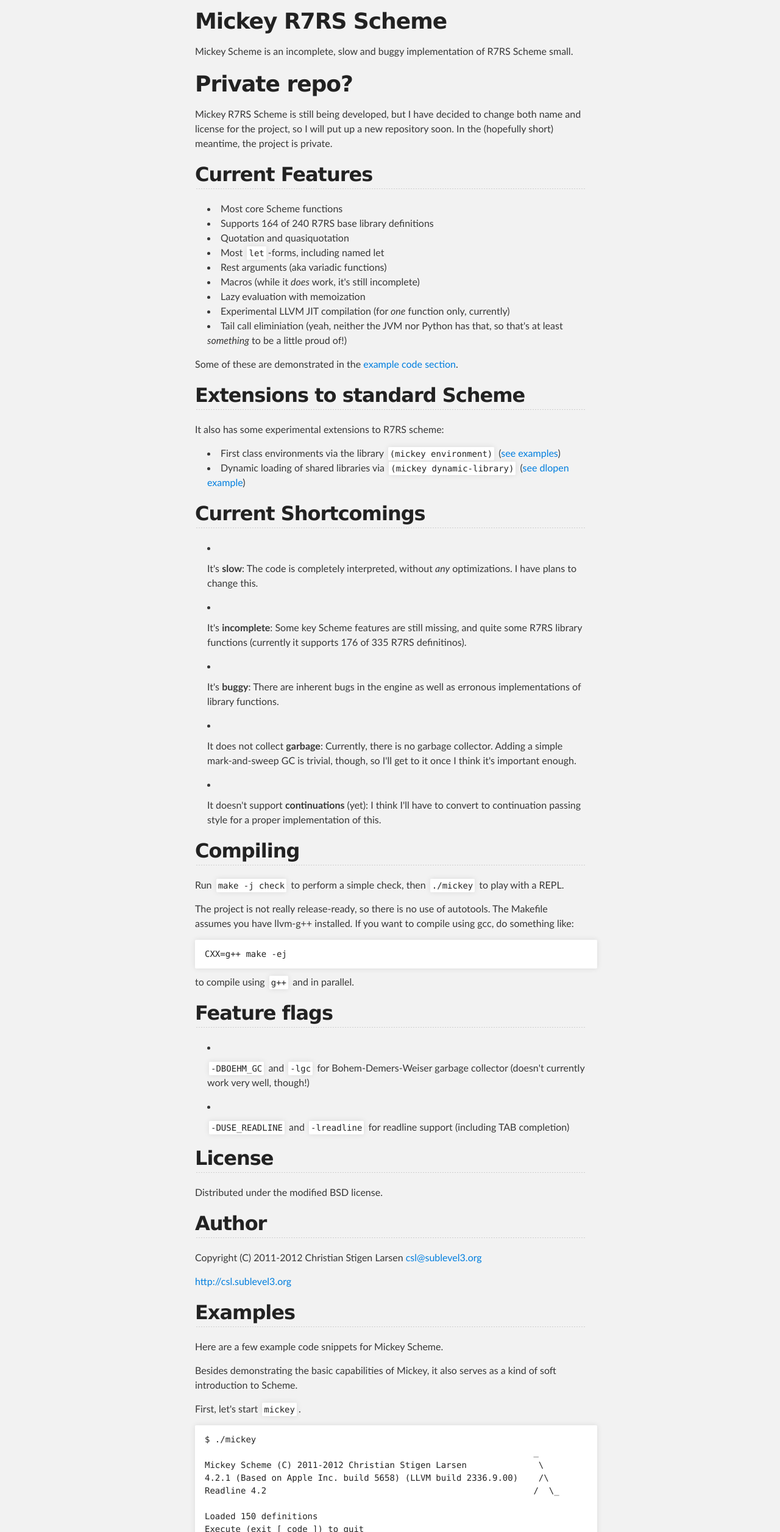
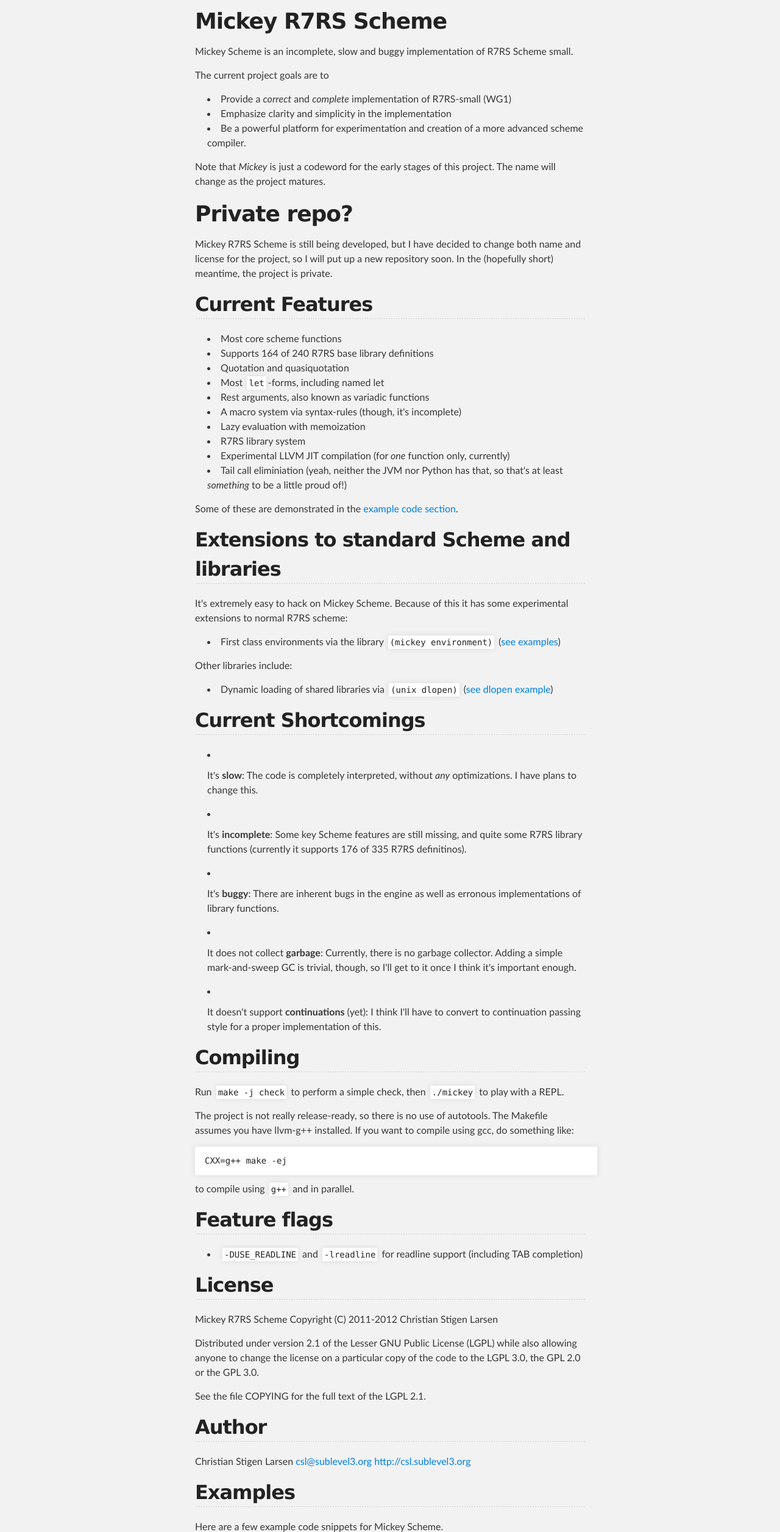
Before and after one commit to cslarsen/mickey-scheme-historic, a plain HTML site: page index.html in a window 1280 px wide. Shown: the part 288-2800 px from the top of the page at 61% size. Drawn offline with Linux system fonts and the light colour scheme.

```diff
--- a/index.html
+++ b/index.html
@@ -36,6 +36,16 @@
 <p>Mickey Scheme is an incomplete, slow and buggy implementation of R7RS Scheme
 small.</p>
 
+<p>The current project goals are to</p>
+
+<ul>
+<li>Provide a <em>correct</em> and <em>complete</em> implementation of R7RS-small (WG1)</li>
+<li>Emphasize clarity and simplicity in the implementation</li>
+<li>Be a powerful platform for experimentation and creation of a more advanced
+scheme compiler.</li>
+</ul><p>Note that <em>Mickey</em> is just a codeword for the early stages of this project.
+The name will change as the project matures.</p>
+
 <h1>Private repo?</h1>
 
 <p>Mickey R7RS Scheme is still being developed, but I have decided to change both name and license for the project, so I will put up a new repository soon.  In the (hopefully short) meantime, the project is private.</p>
@@ -43,26 +53,31 @@ small.</p>
 <h2>Current Features</h2>
 
 <ul>
-<li>Most core Scheme functions</li>
+<li>Most core scheme functions</li>
 <li>Supports 164 of 240 R7RS base library definitions</li>
 <li>Quotation and quasiquotation</li>
 <li>Most <code>let</code>-forms, including named let</li>
-<li>Rest arguments (aka variadic functions)</li>
-<li>Macros (while it <em>does</em> work, it's still incomplete)</li>
+<li>Rest arguments, also known as variadic functions</li>
+<li>A macro system via syntax-rules (though, it's incomplete)</li>
 <li>Lazy evaluation with memoization</li>
+<li>R7RS library system</li>
 <li>Experimental LLVM JIT compilation (for <em>one</em> function only, currently)</li>
 <li>Tail call eliminiation (yeah, neither the JVM nor Python has that,
 so that's at least <em>something</em> to be a little proud of!)</li>
 </ul><p>Some of these are demonstrated in the <a href="#examples">example code section</a>.</p>
 
-<h2>Extensions to standard Scheme</h2>
+<h2>Extensions to standard Scheme and libraries</h2>
 
-<p>It also has some experimental extensions to R7RS scheme:</p>
+<p>It's extremely easy to hack on Mickey Scheme.  Because of this it has some
+experimental extensions to normal R7RS scheme:</p>
 
 <ul>
 <li>First class environments via the library <code>(mickey environment)</code>
 (<a href="#environments">see examples</a>)</li>
-<li>Dynamic loading of shared libraries via <code>(mickey dynamic-library)</code>
+</ul><p>Other libraries include:</p>
+
+<ul>
+<li>Dynamic loading of shared libraries via <code>(unix dlopen)</code>
 (<a href="#c-libraries">see dlopen example</a>)</li>
 </ul><h2>Current Shortcomings</h2>
 
@@ -96,19 +111,23 @@ using gcc, do something like:</p>
 <h2>Feature flags</h2>
 
 <ul>
-<li><p><code>-DBOEHM_GC</code> and <code>-lgc</code> for Bohem-Demers-Weiser garbage collector
- (doesn't currently work very well, though!)</p></li>
-<li><p><code>-DUSE_READLINE</code> and <code>-lreadline</code> for readline support (including TAB
- completion)</p></li>
+<li>
+<code>-DUSE_READLINE</code> and <code>-lreadline</code> for readline support (including TAB
+ completion)</li>
 </ul><h2>License</h2>
 
-<p>Distributed under the modified BSD license.</p>
+<p>Mickey R7RS Scheme
+Copyright (C) 2011-2012 Christian Stigen Larsen</p>
+
+<p>Distributed under version 2.1 of the Lesser GNU Public License (LGPL) while
+also allowing anyone to change the license on a particular copy of the code
+to the LGPL 3.0, the GPL 2.0 or the GPL 3.0.</p>
+
+<p>See the file COPYING for the full text of the LGPL 2.1.</p>
 
 <h2>Author</h2>
 
-<p>Copyright (C) 2011-2012 Christian Stigen Larsen <a href="mailto:csl@sublevel3.org">csl@sublevel3.org</a></p>
-
-<p><a href="http://csl.sublevel3.org">http://csl.sublevel3.org</a></p>
+<p>Christian Stigen Larsen <a href="mailto:csl@sublevel3.org">csl@sublevel3.org</a> <a href="http://csl.sublevel3.org">http://csl.sublevel3.org</a></p>
 
 <h2>Examples</h2>
 
@@ -127,7 +146,7 @@ Readline 4.2                                                    /  \_
 
 Loaded 150 definitions
 Execute (exit [ code ]) to quit
-You can also (:run-tests) and (list-globals)
+You can also (:run-test) and (list-globals)
 
 mickey&gt;
 </code></pre>
@@ -611,9 +630,9 @@ the <code>uname(3)</code> function from Mickey.  We'll just write some wrapper c
 C:</p>
 
 <pre><code>#include &lt;sys/utsname.h&gt;
-#include "mickey-api.h"
+#include "mickey.h"
 
-cons_t* proc_uname(cons_t* args, environment_t* env)
+extern "C" cons_t* proc_uname(cons_t* args, environment_t* env)
 {
   struct utsname p;
 
@@ -633,18 +652,14 @@ cons_t* proc_uname(cons_t* args, environment_t* env)
 <p>Note that if you use a C++ compiler with the above code, you must prefix the
 function with <code>extern "C"</code> to avoid the infamous C++ name-mangling.</p>
 
-<p>Now, compiling this should ideally be straightforward, something á la</p>
+<p>To compile this, do something à la</p>
 
-<pre><code>gcc -shared -Imickey-include/ mickey-uname.c \
-    -lmickey-api -o libmickey-uname.so
+<pre><code>gcc -shared -fPIC -I&lt;mickey path&gt; mickey-uname.c \
+    -L&lt;mickey path&gt; -lmickey -o libmickey-uname.so
 </code></pre>
 
-<p>Unfortunately, I've not made a proper mickey library yet, so you actually
-have to include all the object files.  See the Makefile for details.</p>
-
-<p>Anyway, after compilation you've got a libmickey-uname.so file.  To load
-this file from Mickey, we have to start mickey and then import the <code>(mickey
-dynamic-library)</code> library.</p>
+<p>This should give you a libmickey-uname.so file.  To load this file from
+Mickey, we have to start mickey and then import the <code>(unix dlopen)</code> library.</p>
 
 <pre><code>csl$ ./mickey
 #|                                                                 _
@@ -656,10 +671,10 @@ dynamic-library)</code> library.</p>
    introduction.
 |#
 
-#; mickey&gt; (import (mickey dynamic-library))
+#; mickey&gt; (import (unix dlopen))
 </code></pre>
 
-<p>Let's load the library using the dlopen options RTLD_NOW and RTLD_LOCAL.
+<p>Let's load the library using the dlopen options <code>RTLD_NOW</code> and <code>RTLD_LOCAL</code>.
 You can omit the options to use default dlopen mode.  I'm just showing you
 how to specify several options.</p>
 
```
Also changed, not shown: params.json (+1 -1 lines).
